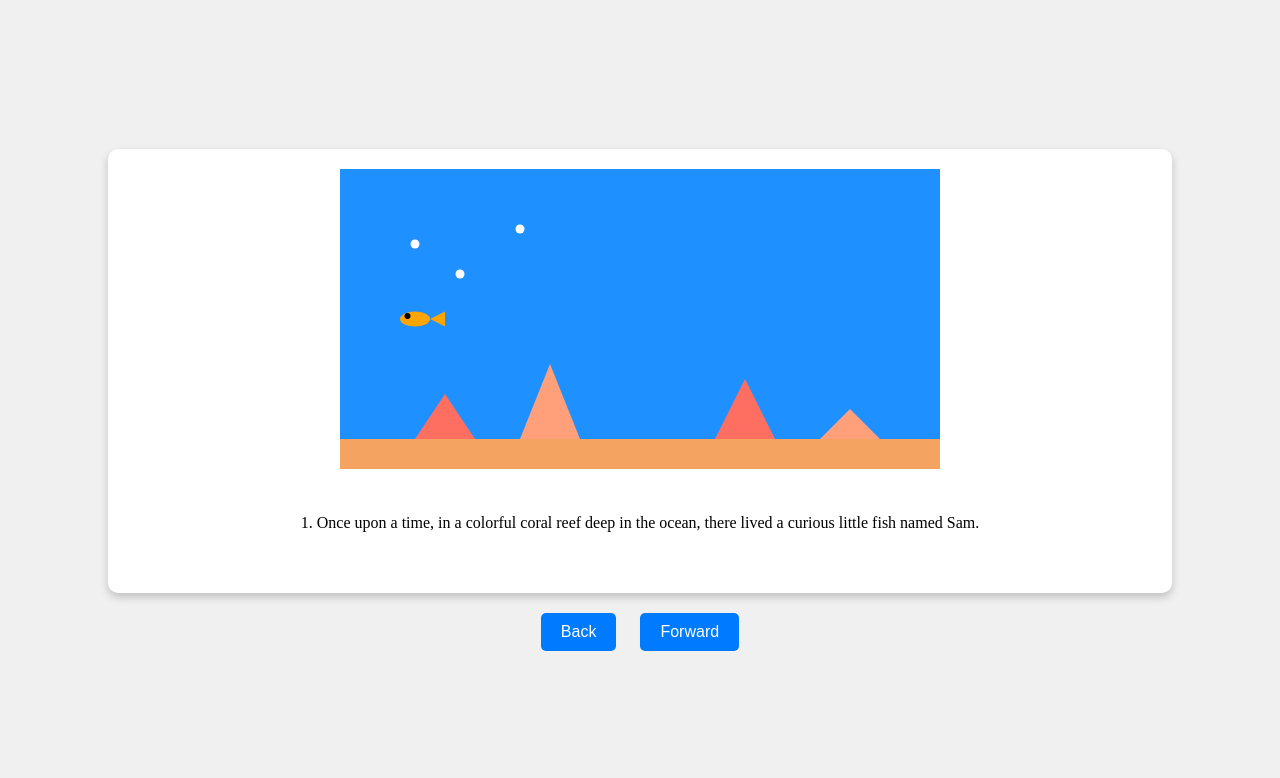
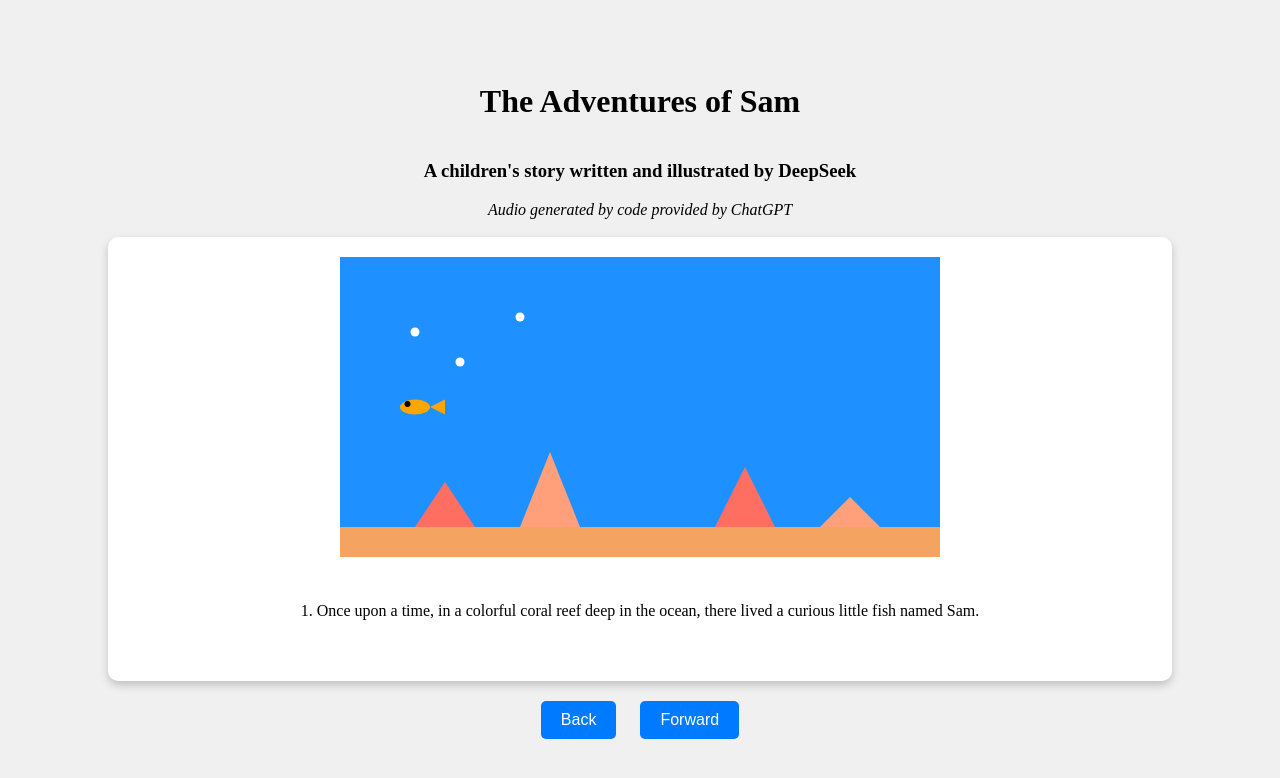
Before and after one commit to whyameye/TheAdventuresOfSam, a website: page index.html in a window 1280 px wide. Drawn offline with Linux system fonts and the light colour scheme.

Commit message:
add credits

```diff
--- a/index.html
+++ b/index.html
@@ -24,6 +24,7 @@
             padding: 20px;
             text-align: center;
         }
+
         #content svg {
             width: 1000%;
             height: auto;
@@ -59,7 +60,12 @@
         }
     </style>
 </head>
+<title>The Adventures of Sam: Written and Illustrated by DeepSeek</title>
 <body>
+<h1>The Adventures of Sam</h1>
+<h3>A children's story written and illustrated by DeepSeek</h3>
+<em>Audio generated by code provided by ChatGPT</em>
+<br/>
 <div id="content">Loading...</div>
 <div class="controls">
     <button onclick="prevContent()">Back</button>
```
